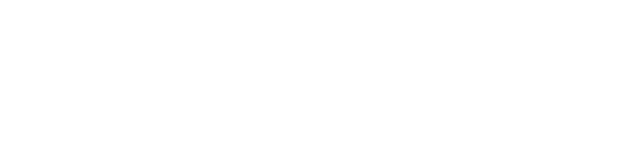
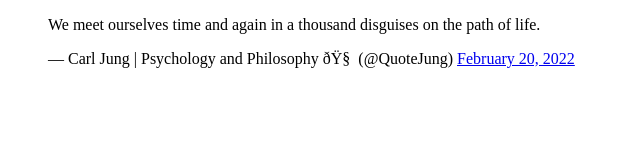
Before and after one commit to samixtures/Twitter-APIv2, a plain HTML site: page index.html in a window 1280 px wide. Shown: the whole page, without its empty margins (0-640 px from the left). Drawn offline with Linux system fonts and the light colour scheme.

Commit message:
Embedded first tweet

```diff
--- a/index.html
+++ b/index.html
@@ -4,6 +4,6 @@
     <title>Twitter API Shtuff 🦉</title>
 </head>
 <body>
-
+    <blockquote class="twitter-tweet"><p lang="en" dir="ltr">We meet ourselves time and again in a thousand disguises on the path of life.</p>&mdash; Carl Jung | Psychology and Philosophy 🧠 (@QuoteJung) <a href="https://twitter.com/QuoteJung/status/1495209211625713671?ref_src=twsrc%5Etfw">February 20, 2022</a></blockquote> <script async src="https://platform.twitter.com/widgets.js" charset="utf-8"></script>
 </body>
 </html>
```
